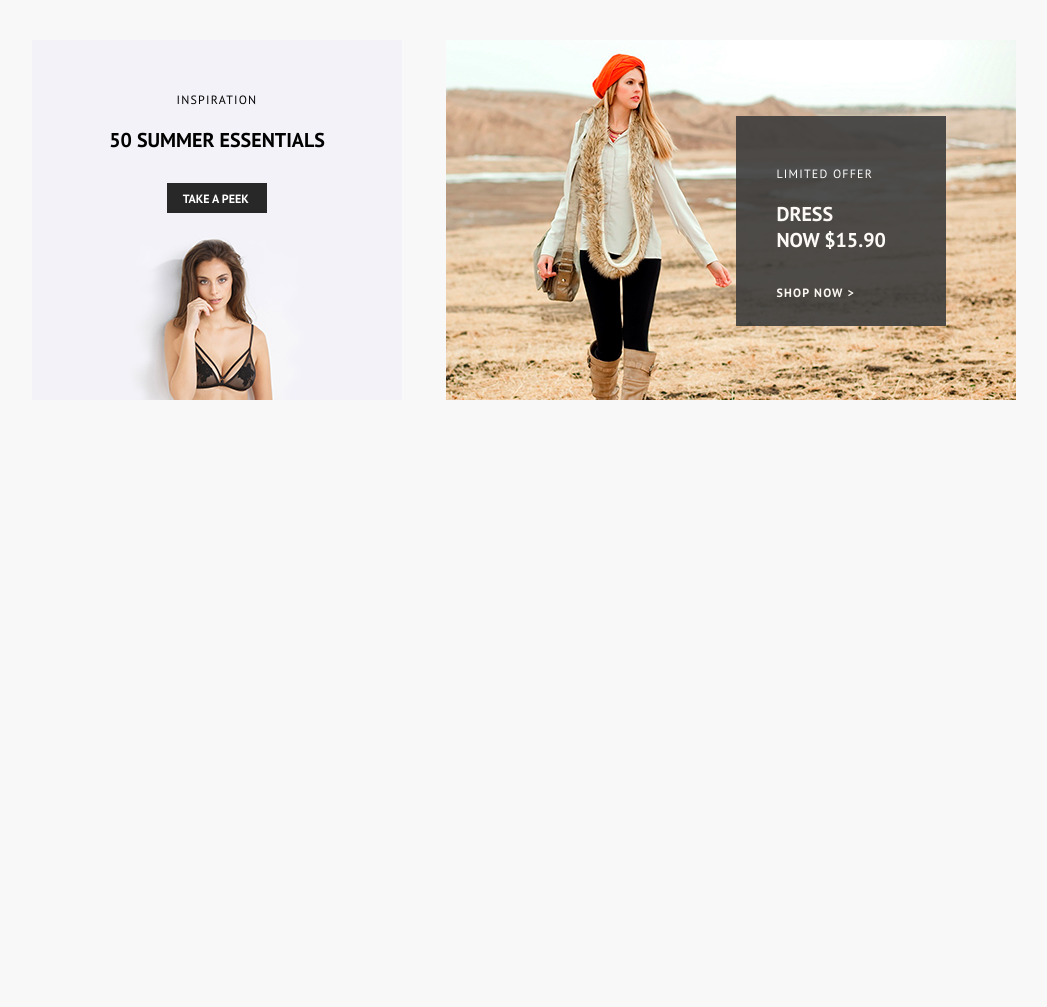
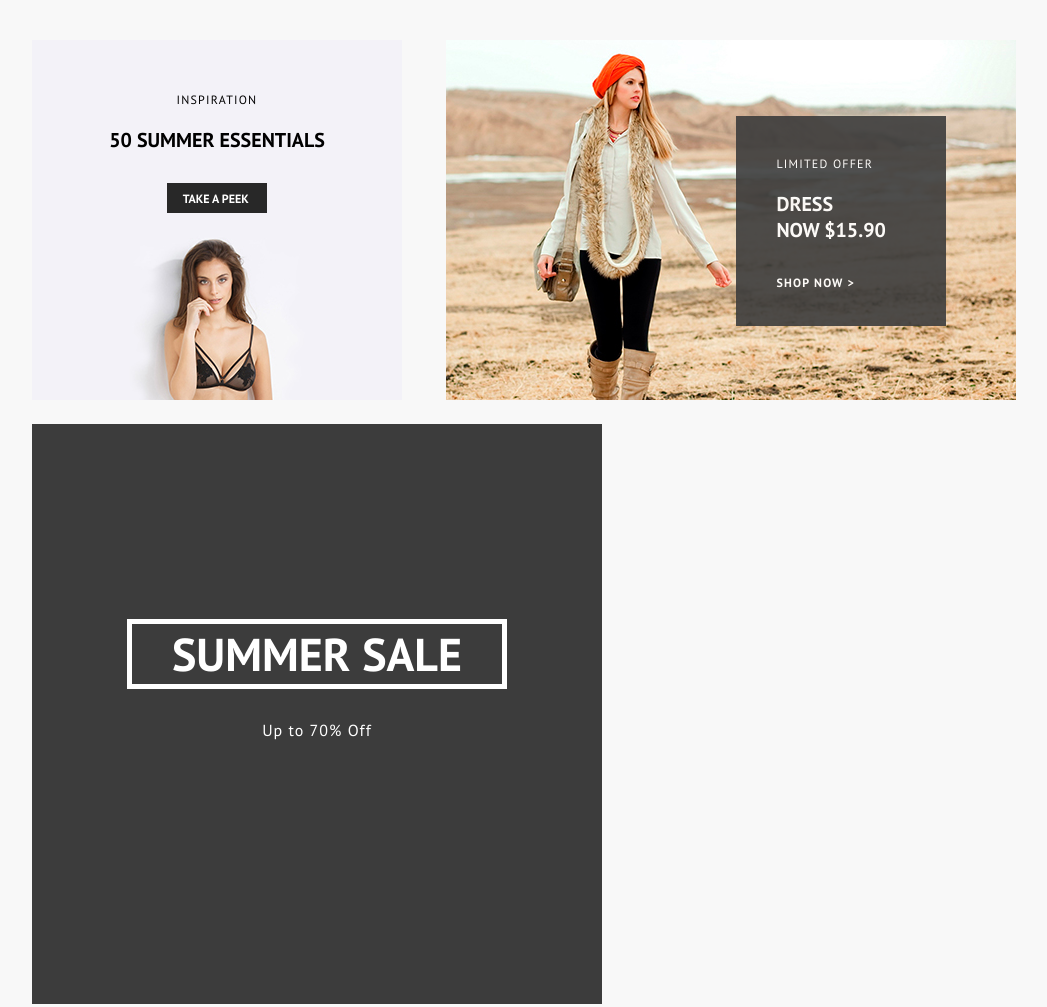
Before and after one commit to InspiredByMoon/inspiredbymoon.github.io, a plain HTML site: page index.html in a window 1280 px wide. Shown: the whole page, without its empty margins (108-1155 px from the left). Before the commit the page ends 800 px from the top, so only its background shows below. Drawn offline with Linux system fonts and the light colour scheme.

Commit message:
summer_sale

```diff
--- a/css/banner_limited_offer.css
+++ b/css/banner_limited_offer.css
@@ -21,5 +21,5 @@
 .banner_limited_offer_inner_text {
   text-transform: uppercase;
   margin-left: 40px;
-  margin-top: 50px;
+  margin-top: 40px;
 }
--- /dev/null
+++ b/css/banner_summer_sale.css
@@ -0,0 +1,14 @@
+.banner_summer_sale {
+  width: 570px;
+  height: 580px;
+  background: #3c3c3c;
+  margin-top: 20px;
+  display: inline-block;
+  position: relative;
+}
+
+.banner_summer_sale_inner {
+  margin: 195px auto;
+  width: 380px;
+  text-align: center;
+}
--- a/css/typography.css
+++ b/css/typography.css
@@ -1,3 +1,14 @@
+h1.big_white {
+  text-transform: uppercase;
+  font-family: 'PT Sans', sans-serif;
+  color: white;
+  font-size: 46px;
+  border: 5px solid white;
+  font-weight: 600;
+  display: block;
+  width: 370px;
+}
+
 h2 {
   font-size: 20px;
   font-weight: 600;
@@ -32,6 +43,15 @@ p.white {
   color: white;
 }
 
+p.white_condenced {
+  font-size: 16px;
+  margin-bottom: 20px;
+  font-family: 'PT Sans', sans-serif;
+  font-weight: 400;
+  color: white;
+  letter-spacing: 1px;
+}
+
 a.white {
   font-size: 12px;
   font-family: 'PT Sans', sans-serif;
--- a/index.html
+++ b/index.html
@@ -10,6 +10,7 @@
         <link rel="stylesheet" href="css/typography.css">
         <link rel="stylesheet" href="css/banner_inspiration.css">
         <link rel="stylesheet" href="css/banner_limited_offer.css">
+        <link rel="stylesheet" href="css/banner_summer_sale.css">
 
     </head>
 
@@ -28,9 +29,17 @@
         <div class="banner_limited_offer_inner_text">
           <p class="white">Limited Offer</p>
           <h2 class="white">Dress <br /> now $15.90</h2>
-          <a class="white">Shop now   ></button>
+          <a class="white">Shop now   ></a>
         </div>
       </div>
     </div>
+
+    <div class="banner_summer_sale">
+      <div class="banner_summer_sale_inner">
+        <h1 class="big_white">Summer Sale </h1>
+        <p class="white_condenced">Up to 70% Off</p>
+      </div>
+    </div>
+
   </container>
 </body>
```
Also changed, not shown: css/summer_sale.css (deleted).
